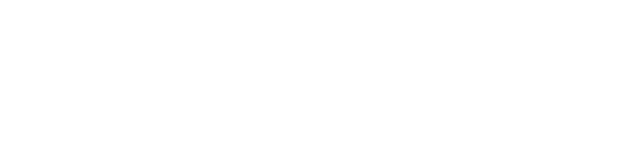
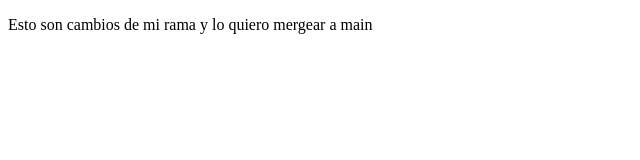
Before and after one commit to PC-Ingenieria/15aniversario, a plain HTML site: page index.html in a window 1280 px wide. Shown: the whole page, without its empty margins (0-640 px from the left). Drawn offline with Linux system fonts and the light colour scheme.

Commit message:
+ cambios en index

```diff
--- a/index.html
+++ b/index.html
@@ -7,6 +7,6 @@
   <title>Document</title>
 </head>
 <body>
-
+  <p>Esto son cambios de mi rama y lo quiero mergear a main</p>
 </body>
 </html>
```
